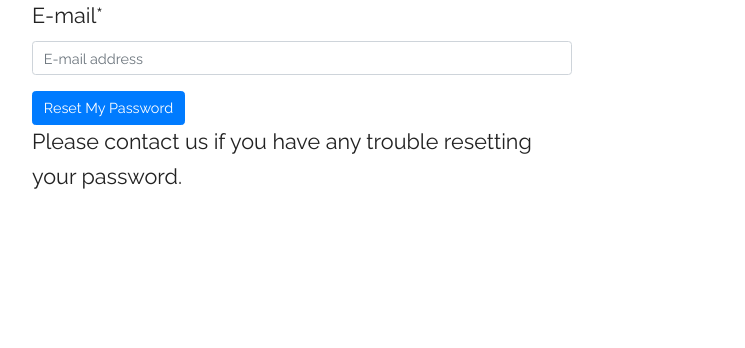
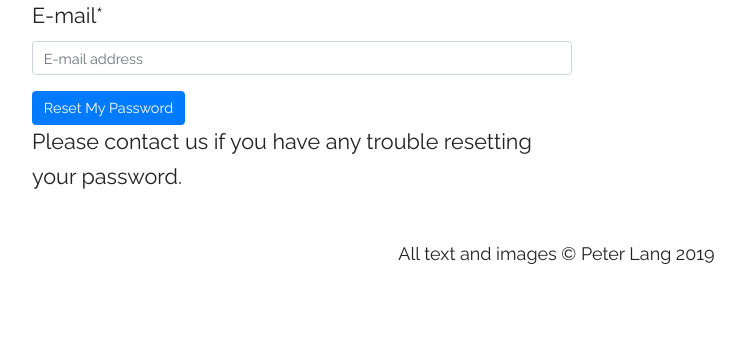
Before and after one commit to ollie-codeaid/peter_lang, a Django app: page /accounts/password/reset/ in a window 1280 px wide. Shown: the part 271-619 px from the top of the page, without its empty margins (338-1083 px from the left). Run offline with Django 3.2, Linux system fonts and the light colour scheme; some libraries are stand-ins or nearby versions.

Commit message:
Add footer

```diff
--- a/peter_lang/templates/base.html
+++ b/peter_lang/templates/base.html
@@ -81,9 +81,17 @@
 	    <p>Use this document as a way to quick start any new project.</p>
 	    {% endblock content %}
 
+	    <section class="footer">
+		<div class="row justify-content-center">
+		    <div class="col-md-9" style="margin-top:3%;text-align:right">
+			<h5>All text and images &copy; Peter Lang 2019</h5>
+		    </div>
+		</div>
+	    </section>
 	</div> <!-- /container -->
 
 	{% block modal %}{% endblock modal %}
+
 
 	<!-- Le javascript
      ================================================== -->
@@ -102,7 +110,7 @@
 
      <script src="{% static 'js/project.js' %}"></script>
 
+     {% endblock javascript %}
 
-    {% endblock javascript %}
     </body>
 </html>
```
Lines whose indentation alone changed are shown as unchanged.
